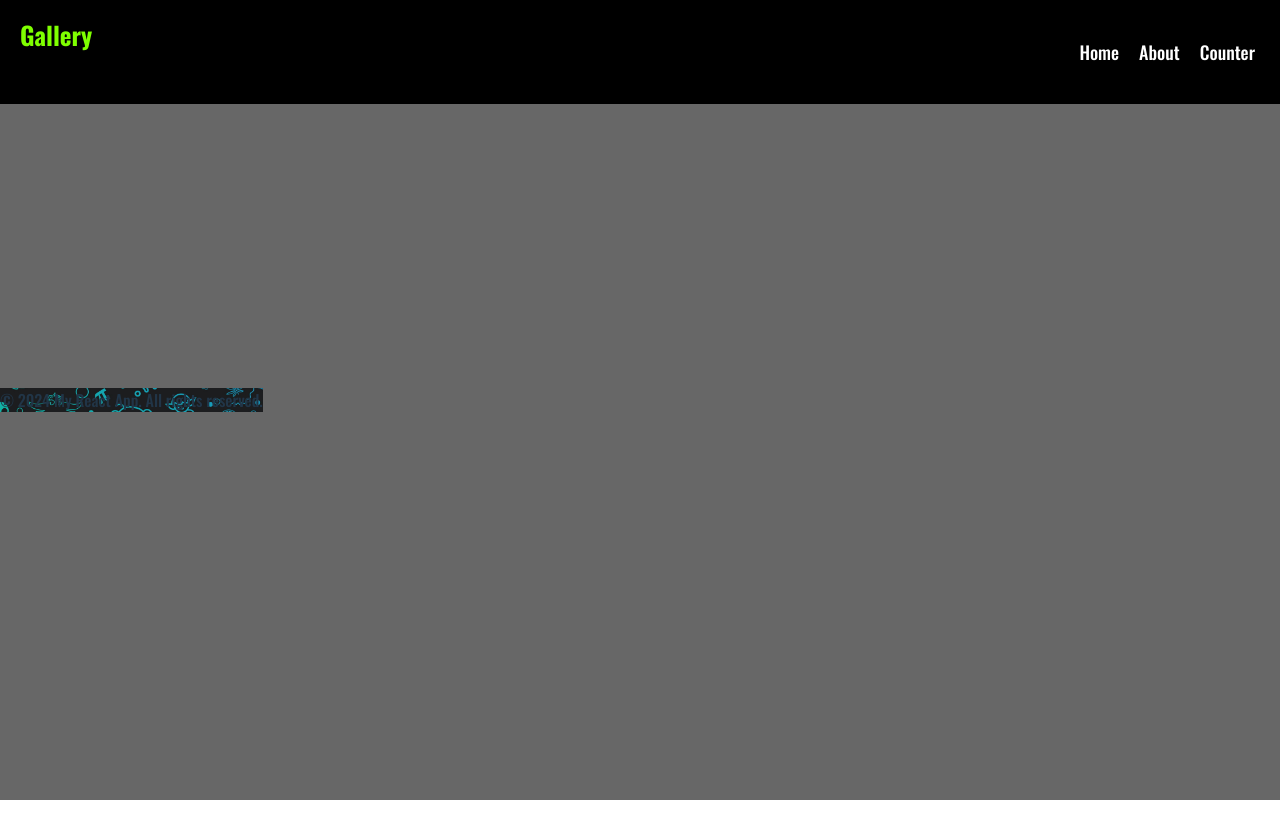
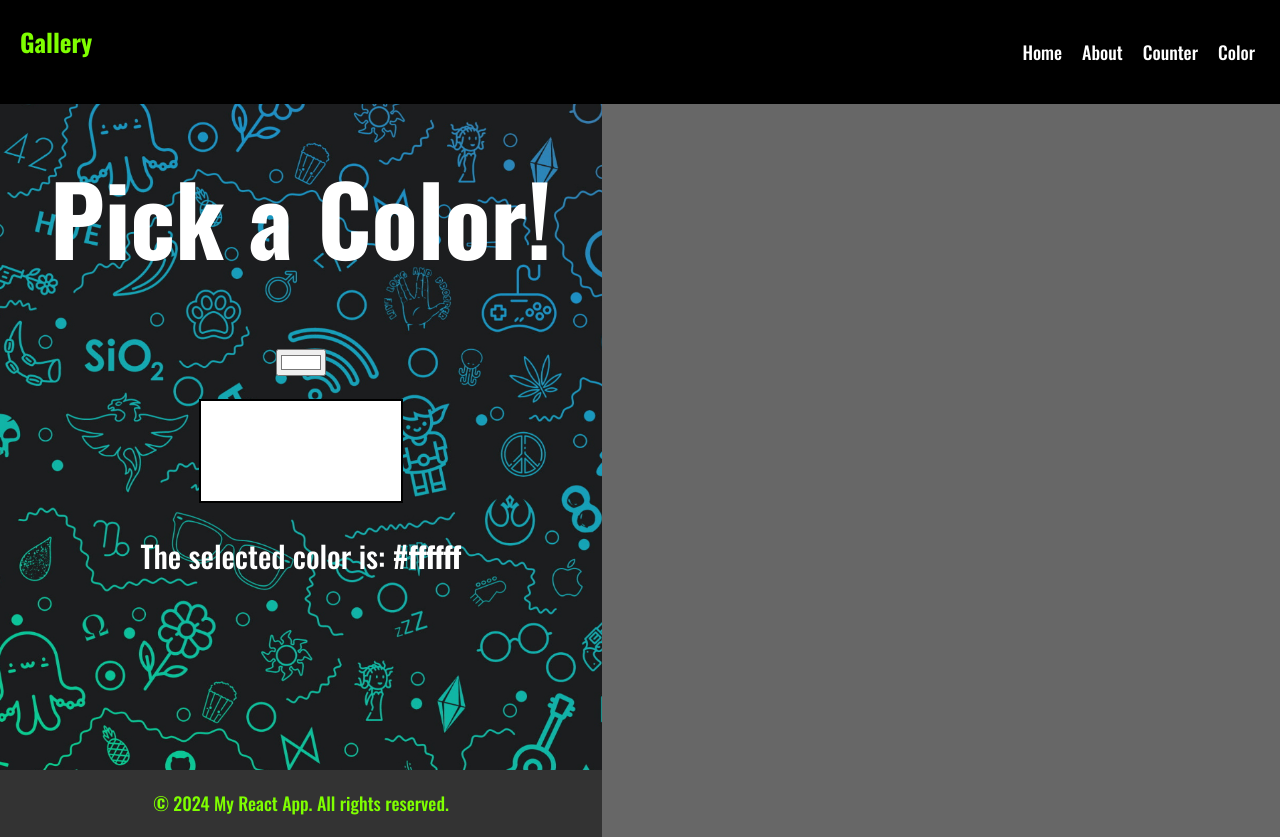
Before and after one commit to AreeshaHaseeb/Gallery, a React (Vite) app in the folder my-react-app/: page /color in a window 1280 px wide. Before the commit the page ends 800 px from the top, so only its background shows below. Built offline with nearby package versions, Linux system fonts and the light colour scheme.

Commit message:
added a new page colorpicker

```diff
--- a/my-react-app/src/App.jsx
+++ b/my-react-app/src/App.jsx
@@ -3,6 +3,7 @@ import image from "./assets/background-image.jpg";
 import Navbar from "./components/Navbar";
 import Footer from "./components/Footer";
 import About from "./Pages/About";
+import Color from "./Pages/Color";
 import Counter from "./Pages/Counter";
 import Home from "./Pages/Home";
 
@@ -23,6 +24,7 @@ function App() {
           <Route path="/" element={<Home />} />
           <Route path="/about" element={<About />} />
           <Route path="/counter" element={<Counter />} />
+          <Route path="/color" element={<Color />} />
         </Routes>
         <Footer />
       </div>
--- a/my-react-app/src/Pages/About.jsx
+++ b/my-react-app/src/Pages/About.jsx
@@ -1,6 +1,15 @@
-
+import image from "../assets/background-image.jpg";
 const About = () => {
     return (
+        <div
+            style={{
+            backgroundImage: `url(${image})`,
+            backgroundSize: "cover",
+            backgroundPosition: "center",
+            height: "86vh",
+            width: "100%",
+            }}
+        >
             <div>
                     <h1>About Us</h1>
                     <p>We're all about Hollywood and the magic of movies!
@@ -9,6 +18,7 @@ const About = () => {
                         we believe every movie has a way of making life a little more fun. Sit back, relax,
                         and enjoy the show with us!</p>
             </div>
+        </div>
 )
 }
 export default About;
--- /dev/null
+++ b/my-react-app/src/Pages/Color.jsx
@@ -0,0 +1,38 @@
+import React, { useState } from "react";
+import image from "../assets/background-image.jpg";
+const Color = () => {
+    const [color, setColor] = useState("#ffffff");
+    return (
+        <div
+        style={{
+          backgroundImage: `url(${image})`,
+          backgroundSize: "cover",
+          backgroundPosition: "center",
+          height: "90vh",
+          width: "100%",
+        }}
+      >
+            <div style={{ textAlign: "center", padding: "50px", marginTop: "50px", fontSize: "30px" }}>
+                <h1 style={{ color: color }}>Pick a Color!</h1>
+                <input
+                    type="color"
+                    value={color}
+                    onChange={(e) => setColor(e.target.value)}
+                    style={{ cursor: "pointer" }}
+                />
+                <div
+                    style={{
+                        margin: "20px auto",
+                        height: "100px",
+                        width: "200px",
+                        backgroundColor: color,
+                        border: "2px solid #000",
+                    }}
+                ></div>
+                    <p style={{ color: color }}>The selected color is: <strong>{color}</strong></p>
+            </div>
+        </div>
+    );
+};
+
+export default Color;
--- a/my-react-app/src/app.css
+++ b/my-react-app/src/app.css
@@ -8,6 +8,7 @@ body {
     font-optical-sizing: auto;
     font-weight: 500;
     font-style: normal;
+    color: rgb(250, 250, 250);
 }
 .title-place {
     position: absolute;
@@ -27,7 +28,7 @@ body {
     width: 40%;
     padding: 20px;
     margin-top: 80px;
-    margin-left: 30px;
+    margin-left: 60px;
 }
 .movie{
     display: flex;
@@ -46,7 +47,7 @@ body {
     height: 4px;
     background-color: rgb(0, 255, 21);
     margin-top: 50px;
-    margin-left: 50px;
+    margin-left: 64px;
     border: none;
   }
 .product-container{
--- /dev/null
+++ b/my-react-app/src/components/Footer.css
@@ -0,0 +1,22 @@
+body, html {
+  margin: 0;
+  padding: 0;
+  box-sizing: border-box;
+}
+
+.footer {
+  background-color: #333;
+  color: #fff;
+  text-align: center;
+  padding: 20px 0;
+  width: 100%;
+  position: relative;
+  bottom: 0;
+}
+
+.footer p {
+  margin: 0;
+  font-size: 18px;
+  line-height: 1.5;
+  color: chartreuse;
+}
--- a/my-react-app/src/components/Footer.jsx
+++ b/my-react-app/src/components/Footer.jsx
@@ -1,4 +1,4 @@
-
+import "./Footer.css"
 const Footer = () => {
   return (
     <footer className="footer">
--- a/my-react-app/src/components/Navbar.css
+++ b/my-react-app/src/components/Navbar.css
@@ -12,7 +12,7 @@
   .title {
     font-size: 25px;
     color: chartreuse;
-    margin-top: 80px;
+    margin-top: 95px;
   }
 
   .navbar-list {
--- a/my-react-app/src/components/Navbar.jsx
+++ b/my-react-app/src/components/Navbar.jsx
@@ -11,6 +11,7 @@ const Navbar = () => {
         <li><Link to="/">Home</Link></li>
         <li><Link to="/about">About</Link></li>
         <li><Link to="/counter">Counter</Link></li>
+        <li><Link to="/color">Color</Link></li>
       </ul>
     </nav>
   );
```
Lines whose indentation alone changed are shown as unchanged.
